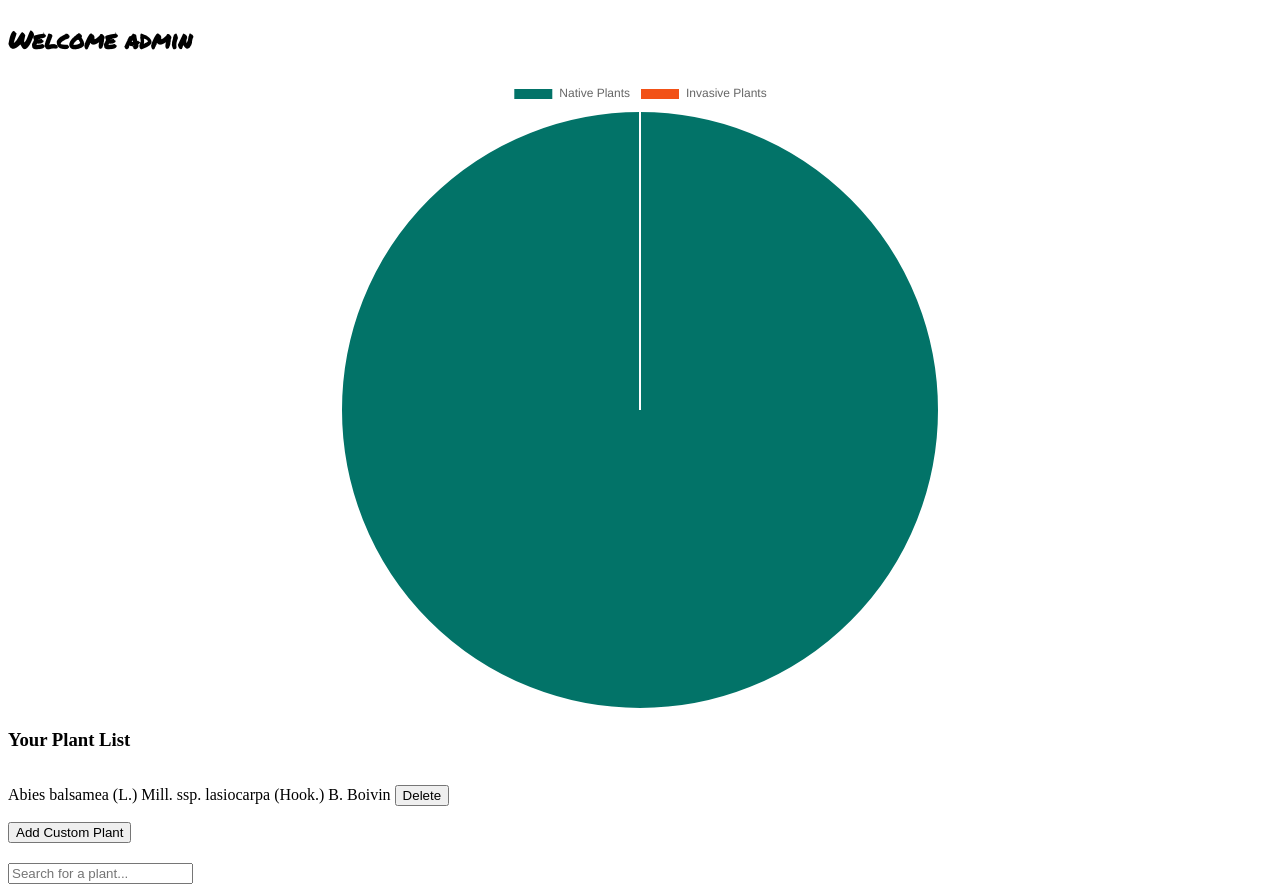
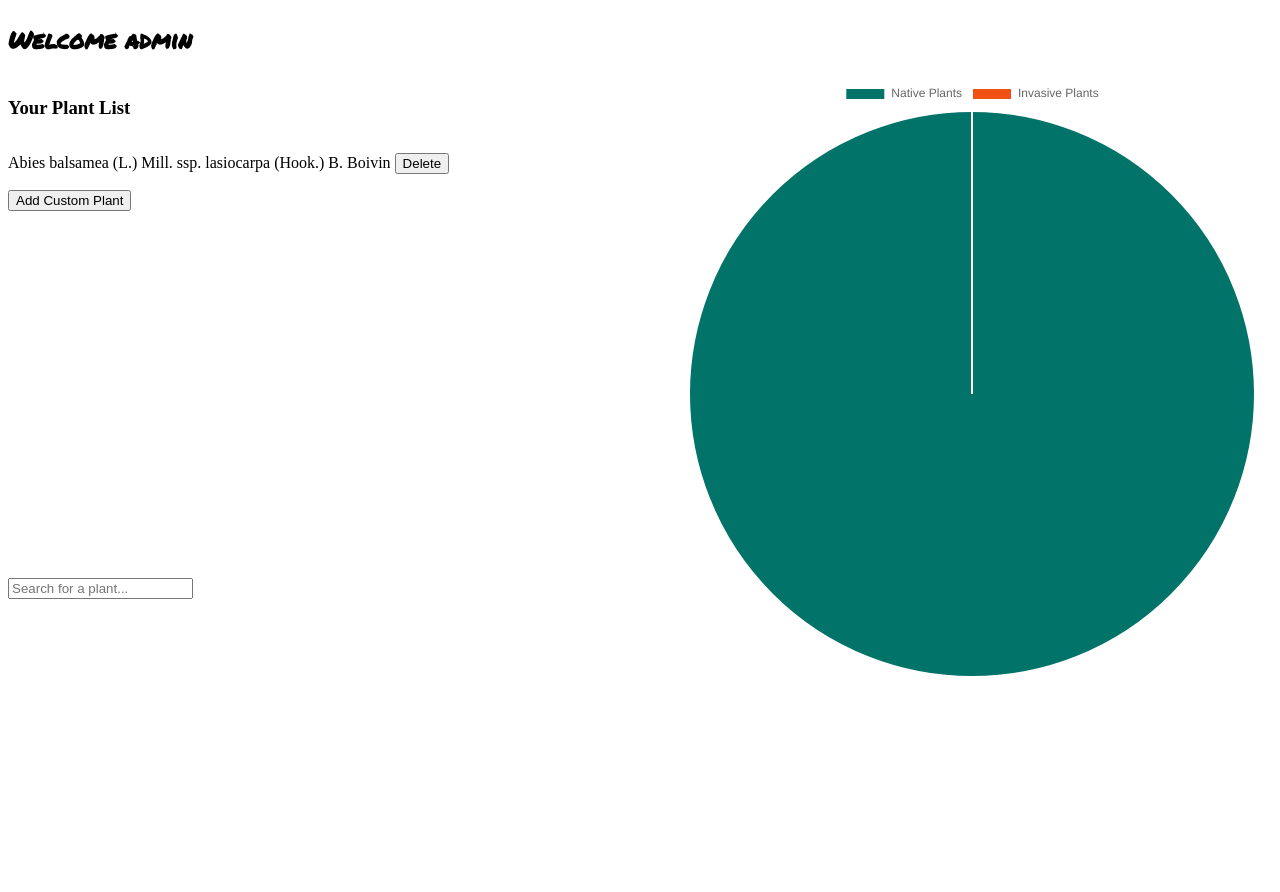
Before and after one commit to botanicalpilot/yards, a Django app: page /profile/ in a window 1280 px wide. Shown: the part 243-1135 px from the top of the page. After the commit the page ends 919 px from the top, so only its background shows below. Run offline with Django 3.2, Linux system fonts and the light colour scheme; a user stored in the database is signed in; data comes from the database, SQL or seed files in the repository; both versions use the stored data as it was after the commit.

Commit message:
plantList and chart are in single flexbox, splitting screen

```diff
--- a/static/css/site.css
+++ b/static/css/site.css
@@ -115,7 +115,22 @@ li a:hover {
     position: fixed;
     z-index: -1;
 }
+/* end of home page */
 
+
+
+
+
+
+
+
+
+
+
+
+
+
+/* beginning of profile page */
 /* profile header */
 .header h1{
     padding: 60px;
@@ -134,6 +149,29 @@ li a:hover {
 #userWelcome {
     font-family: 'Permanent Marker', cursive;
 }
+
+/* flex container for graph and userPlant list */
+.graphListContainer{
+    display: flex;
+    flex-direction: row;
+    height: 60vh;
+    justify-content: center;
+    align-items: stretch;
+}
+
+.plantChartContainer{
+    flex: 1;
+}
+
+.userPlantListDisplay{
+    flex: 1;
+    overflow-y: auto;
+    min-height: 0px;
+}
+
+
+
+
 
 .modal {
     position: fixed;
@@ -189,6 +227,17 @@ li a:hover {
 
 
 
+
+
+
+
+
+
+
+
+
+
+/* responsiveness for video on home page */
 @media (min-aspect-ratio: 16/9){
     #videoBG {
         width: 100%;
--- a/static/js/main.js
+++ b/static/js/main.js
@@ -24,6 +24,7 @@ axios.get(endpoint)
     console.log(noninvasive)
     var ctx = document.getElementById('plantChart').getContext('2d');
     var invasiveChart = new Chart(ctx, {
+    responsive: true,
     type:'pie',
     data: {
       labels: ['Native Plants', 'Invasive Plants'],
@@ -32,7 +33,7 @@ axios.get(endpoint)
         data: [noninvasive, invasive],
         backgroundColor:['RGB(2, 115, 104)','RGB(242, 81, 22)']
        }]
-     }
+     },
     })
 
   })
--- a/templates/profile.html
+++ b/templates/profile.html
@@ -19,22 +19,22 @@
 
 <h2 id="userWelcome">Welcome {{ user.username }}</h2>
 
-<div id="plantChartContainer">
-<canvas id="plantChart"></canvas>
-</div>
 
 
-<div class="UserPlantListDisplay">
+<!-- create flex container for chart and userPlant list -->
+<div class="graphListContainer">
+
+
+
+     <!-- userPlant list -->
+    <div class="userPlantListDisplay">
         <h3 id="userPlantListTitle">Your Plant List</h3>
         <ul>
             {% for plant in userPlants %}
+                <p>{{ plant.scientificNameAuthor }} <button onclick="location.href='http://127.0.0.1:8000/{{ plant.id }}/delete'">Delete</button></p>
+            {% endfor %}
+        </ul>
 
-            <p>{{ plant.scientificNameAuthor }} <button onclick="location.href='http://127.0.0.1:8000/{{ plant.id }}/delete'">Delete</button></p>
-
-        {% endfor %}
-
-    </ul>
-</div>
 
     <button type="button" id="customPlantBtn">Add Custom Plant</button>
     <!-- customUserPlantForm -->
@@ -53,6 +53,17 @@
             </form>
         </div>
     </div>
+    </div>
+
+    <!-- chart -->
+    <div id="userPlantChart">
+            <div id="plantChartContainer">
+            <canvas id="plantChart" width="600" height="600"></canvas>
+            </div>
+        </div>
+</div>
+
+
 
 <!-- new content with vue -->
 <div class="APIDynamicSearch">
```
Also changed, not shown: db.sqlite3. Lines whose indentation alone changed are shown as unchanged.
